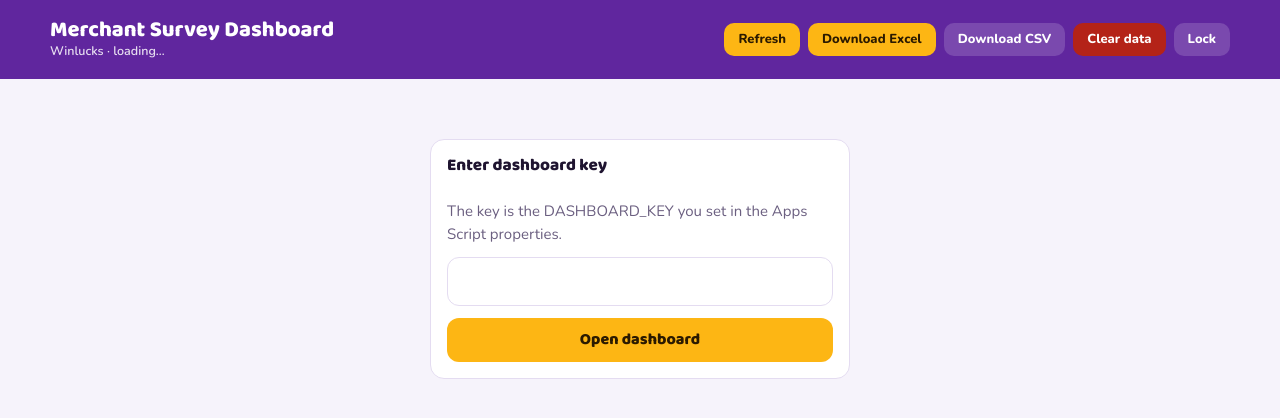
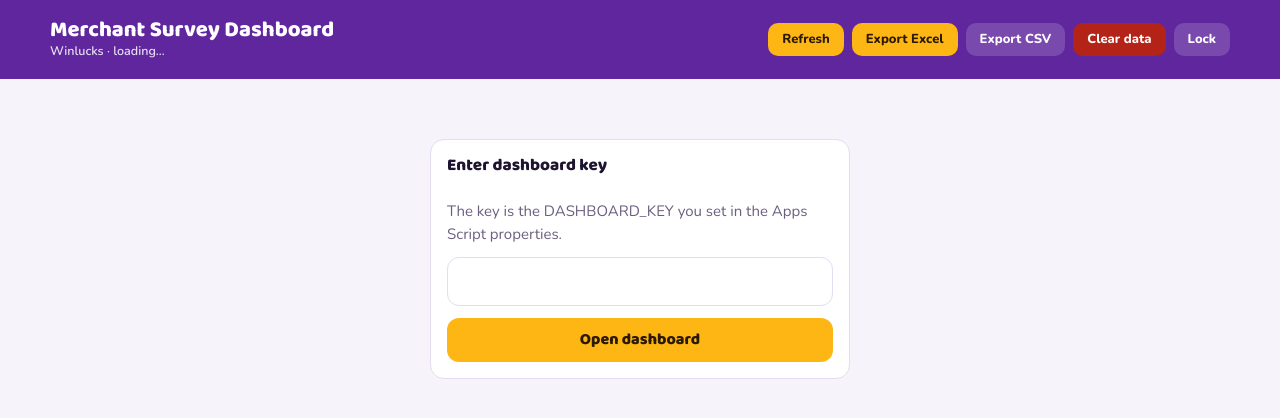
Before and after one commit to WinlucksGit/winlucks-survey, a plain HTML site: page dashboard (2).html in a window 1280 px wide. Drawn offline with nearby package versions, Linux system fonts and the light colour scheme.

Commit message:
Add files via upload

```diff
--- a/dashboard (2).html
+++ b/dashboard (2).html
@@ -92,7 +92,7 @@ td.num{font-variant-numeric:tabular-nums;white-space:nowrap}
 <body>
 <header class="pad"><div class="wrap">
   <div><h1>Merchant Survey Dashboard</h1><small id="updated">Winlucks · loading…</small></div>
-  <div class="hbtns"><button id="refresh" class="gold" type="button">Refresh</button><a id="sheetLink" class="sheetbtn" target="_blank" rel="noopener" hidden>Open Google Sheet</a><button id="xlsx" class="gold" type="button">Download Excel</button><button id="csvdl" type="button">Download CSV</button><button id="clear" class="danger" type="button">Clear data</button><button id="logout" type="button">Lock</button></div>
+  <div class="hbtns"><button id="refresh" class="gold" type="button">Refresh</button><a id="sheetLink" class="sheetbtn" target="_blank" rel="noopener" hidden>Open Google Sheet</a><button id="xlsx" class="gold" type="button">Export Excel</button><button id="csvdl" type="button">Export CSV</button><button id="clear" class="danger" type="button">Clear data</button><button id="logout" type="button">Lock</button></div>
 </div></header>
 <div class="banner pad" id="demo" hidden>Sample data — connect your Google Sheet (see SETUP.md) to see real responses.</div>
 
```
